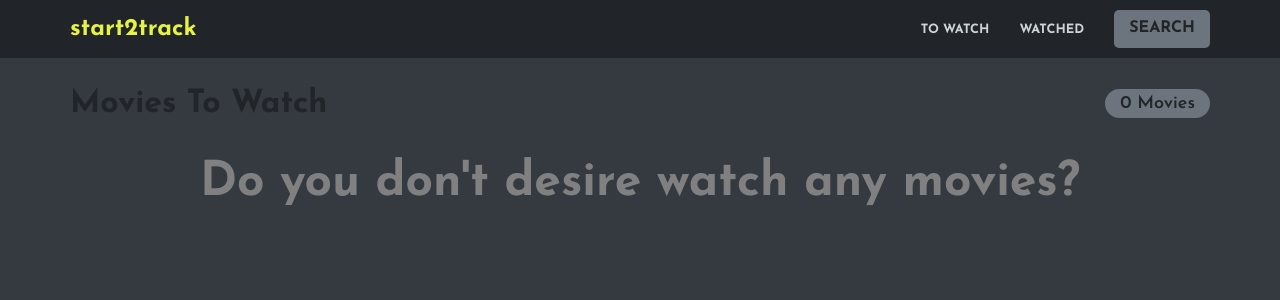
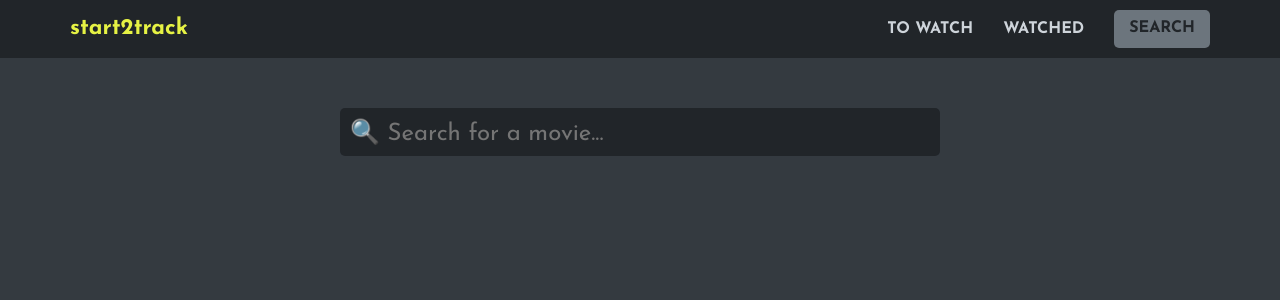
Before and after one commit to domenicopasquale/start2track, a React (Create React App) app: page / in a window 1280 px wide. Shown: the top 300 px of the page. Built offline with nearby package versions, Linux system fonts and the light colour scheme.

Commit message:
big upgrade

```diff
--- a/package.json
+++ b/package.json
@@ -3,11 +3,17 @@
   "version": "0.1.0",
   "private": true,
   "dependencies": {
+    "@reach/router": "^1.3.4",
+    "@react-firebase/auth": "^0.2.10",
     "@testing-library/jest-dom": "^5.11.10",
     "@testing-library/react": "^11.2.6",
     "@testing-library/user-event": "^12.8.3",
+    "axios": "^0.21.1",
+    "firebase": "^8.9.1",
     "react": "^17.0.2",
     "react-dom": "^17.0.2",
+    "react-firebase-hooks": "^3.0.4",
+    "react-router": "^5.2.1",
     "react-router-dom": "^5.2.0",
     "react-scripts": "4.0.3",
     "web-vitals": "^1.1.1"
--- a/src/App.css
+++ b/src/App.css
@@ -88,7 +88,7 @@ header .inner-content {
 
 header a {
   color: var(--white);
-  font-size: 0.8rem;
+  font-size: 1rem;
   font-weight: 700;
   text-decoration: none;
   transition: all 0.3s ease;
@@ -100,7 +100,7 @@ header a:hover {
 
 header .brand a {
   font-weight: 700;
-  font-size: 1.5rem;
+  font-size: 1.4rem;
   color: var(--fluo);
 }
 
@@ -121,7 +121,7 @@ header .nav-links li:last-child {
   margin-right: 0;
 }
 
-/* Add Page */
+/* Home Page */
 .add-content {
   padding: 50px 0;
   max-width: 600px;
--- a/src/App.js
+++ b/src/App.js
@@ -1,37 +1,30 @@
 import React from 'react';
 import {BrowserRouter as Router, Switch, Route} from 'react-router-dom';
 import {Header} from './components/Header';
-import {Watchlist} from './components/Watchlist';
-import {Watched} from './components/Watched';
-import {Add} from './components/Add';
+import {Watchlist} from './pages/Watchlist';
+import {Watched} from './pages/Watched';
+import {Home} from './pages/Home';
 import './App.css';
-
 import {GlobalProvider} from './context/GlobalState';
 
 function App() {
+
 return (
     <GlobalProvider>
         <Router>
             <Header/>
 
             <Switch>
-        <Route exact path="/">
-          <Watchlist/>
-        </Route>
 
-        <Route path="/watched">
-          <Watched/>
-        </Route>
+                <Route exact path="/" component={Home}/>
+                <Route exact path="/watchlist" component={Watchlist}/>
+                <Route exact path="/watched" component={Watched}/>
 
-        <Route path="/add">
-          <Add/>
-        </Route>
             </Switch>
 
         </Router>
     </GlobalProvider>
-    )
-  ;
+);
 }
 
 export default App;
--- a/src/components/Add.js
+++ /dev/null
@@ -1,47 +0,0 @@
-import React, { useState } from "react";
-import { ResultCard } from "./ResultCard";
-
-export const Add = () => {
-	const [query, setQuery] = useState("");
-	const [results, setResults] = useState([]);
-
-	const onChange = (e) => {
-		e.preventDefault();
-
-		setQuery(e.target.value);
-
-		fetch(
-			`https://api.themoviedb.org/3/search/movie?api_key=${process.env.REACT_APP_TMDB_KEY}&language=en-US&page=1&include_adult=false&query=${e.target.value}`,
-		)
-			.then((res) => res.json())
-			.then((data) => {
-				if (!data.errors) {
-					setResults(data.results);
-				} else {
-					setResults([]);
-				}
-			});
-	};
-
-	return (
-		<div className="add-page">
-			<div className="container">
-				<div className="add-content">
-					<div className="input-wrapper">
-						<input type="text" placeholder="🔍 Search for a movie..." value={query} onChange={onChange} />
-					</div>
-
-					{results.length > 0 && (
-						<ul className="results">
-							{results.map((movie) => (
-								<li key={movie.id}>
-									<ResultCard movie={movie} />
-								</li>
-							))}
-						</ul>
-					)}
-				</div>
-			</div>
-		</div>
-	);
-};
--- a/src/components/Header.js
+++ b/src/components/Header.js
@@ -12,13 +12,13 @@ export const Header = () => {
 						</div>
 						<ul className="nav-links">
 							<li>
-								<Link to="/">TO WATCH</Link>
+								<Link to="/watchlist">TO WATCH</Link>
 							</li>
 							<li>
 								<Link to="/watched">WATCHED</Link>
 							</li>
 							<li>
-								<Link to="/add" className="btn">
+								<Link to="/" className="btn">
 									SEARCH
 								</Link>
 							</li>
--- a/src/components/MovieCard.js
+++ b/src/components/MovieCard.js
@@ -4,13 +4,12 @@ import { MovieControls } from "./MovieControls";
 export const MovieCard = ({ movie, type }) => {
 	return (
 		<div className="movie-card">
-			<div className="overlay"></div>
+			<div className="overlay"/>
 
 			{movie.poster_path ? (
 				<img src={`https://image.tmdb.org/t/p/w200${movie.poster_path}`} alt={`${movie.title} Poster`} />
-			) : (
-				<div className="filler-poster"></div>
-			)}
+			) : <div className="filler-poster"/>
+			}
 
 			<MovieControls type={type} movie={movie} />
 		</div>
--- a/src/components/MovieControls.js
+++ b/src/components/MovieControls.js
@@ -9,11 +9,11 @@ export const MovieControls = ({ type, movie }) => {
 			{type === "watchlist" && (
 				<>
 					<button className="ctrl-btn" onClick={() => addMovieToWatched(movie)}>
-						<i className="fa-fw far fa-eye"></i>
+						<i className="fa-fw far fa-eye"/>
 					</button>
 
 					<button className="ctrl-btn" onClick={() => removeMovieFromWatchlist(movie.id)}>
-						<i className="fa-fw fa fa-times"></i>
+						<i className="fa-fw fa fa-times"/>
 					</button>
 				</>
 			)}
@@ -21,11 +21,11 @@ export const MovieControls = ({ type, movie }) => {
 			{type === "watched" && (
 				<>
 					<button className="ctrl-btn" onClick={() => moveToWatchlist(movie)}>
-						<i className="fa-fw far fa-eye-slash"></i>
+						<i className="fa-fw far fa-eye-slash"/>
 					</button>
 
 					<button className="ctrl-btn" onClick={() => removeFromWatched(movie.id)}>
-						<i className="fa-fw fa fa-times"></i>
+						<i className="fa-fw fa fa-times"/>
 					</button>
 				</>
 			)}
--- a/src/components/ResultCard.js
+++ b/src/components/ResultCard.js
@@ -16,9 +16,8 @@ export const ResultCard = ({ movie }) => {
 			<div className="poster-wrapper">
 				{movie.poster_path ? (
 					<img src={`https://image.tmdb.org/t/p/w200${movie.poster_path}`} alt={`${movie.title} Poster`} />
-				) : (
-					<div className="filler-poster"></div>
-				)}
+				) : <div className="filler-poster"/>
+				}
 			</div>
 			<div className="info">
 				<div className="header">
--- /dev/null
+++ b/src/pages/Home.js
@@ -0,0 +1,53 @@
+import React, {useState} from "react";
+import {ResultCard} from "../components/ResultCard";
+import axios from "axios";
+
+export const Home = () => {
+    const [query, setQuery] = useState("");
+    const [results, setResults] = useState([]);
+
+    const onChange = async (e) => {
+        e.preventDefault();
+
+        setQuery(e.target.value);
+
+        try {
+            let data = await axios.get(`https://api.themoviedb.org/3/search/movie?api_key=${process.env.REACT_APP_TMDB_KEY}&language=en-US&page=1&include_adult=false&query=${e.target.value}`);
+            if (data) {
+                console.log('data', data)
+                setResults(data.data.results);
+            } else {
+                setResults([]);
+            }
+        } catch (err) {
+            return await err;
+        }
+    };
+
+    return (
+        <div className="add-page">
+            <div className="container">
+                <div className="add-content">
+                    <div className="input-wrapper">
+                        <input type="text" placeholder="🔍 Search for a movie..." value={query} onChange={onChange}/>
+                    </div>
+
+
+                    {
+                        results.length <= 0 && query !== '' ?
+                            <h2 className="no-movies">No movies find, try again</h2>
+                            :
+                            <ul className="results">
+                                {results.map((movie) => (
+                                    <li key={movie.id}>
+                                        <ResultCard movie={movie}/>
+                                    </li>
+                                ))}
+                            </ul>
+                    }
+
+                </div>
+            </div>
+        </div>
+    );
+};
--- a/src/components/Watched.js
+++ b/src/pages/Watched.js
@@ -1,6 +1,6 @@
 import React, { useContext } from "react";
 import { GlobalContext } from "../context/GlobalState";
-import { MovieCard } from "./MovieCard";
+import { MovieCard } from "../components/MovieCard";
 
 export const Watched = () => {
 	const { watched } = useContext(GlobalContext);
@@ -21,9 +21,7 @@ export const Watched = () => {
 							<MovieCard movie={movie} key={movie.id} type="watched" />
 						))}
 					</div>
-				) : (
-					<h2 className="no-movies">Do you never watched a movie?</h2>
-				)}
+				) : <h1 className="no-movies">Do you never watched a movie?</h1>}
 			</div>
 		</div>
 	);
```
Also changed, not shown: src/pages/Watchlist.js (renamed from src/components/Watchlist.js, +3 -4 lines), 1 other file (tests, documents, lock files or other folders). Lines whose indentation alone changed are shown as unchanged.
